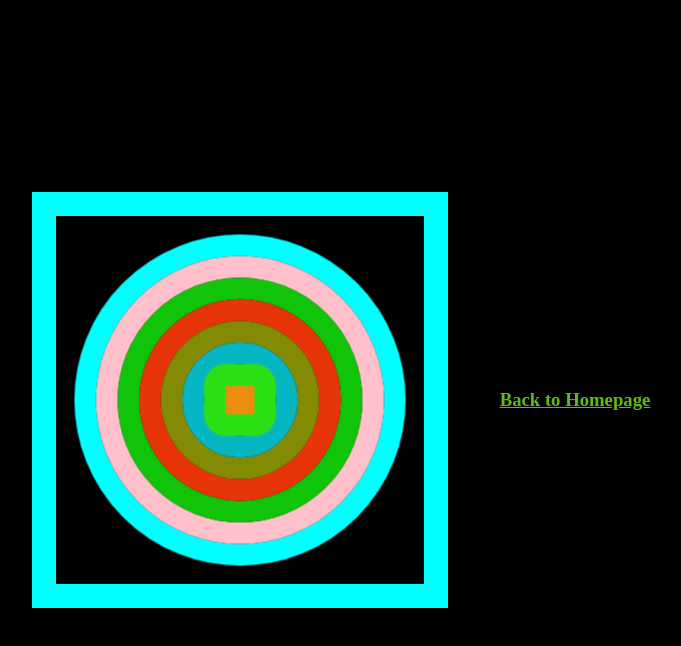
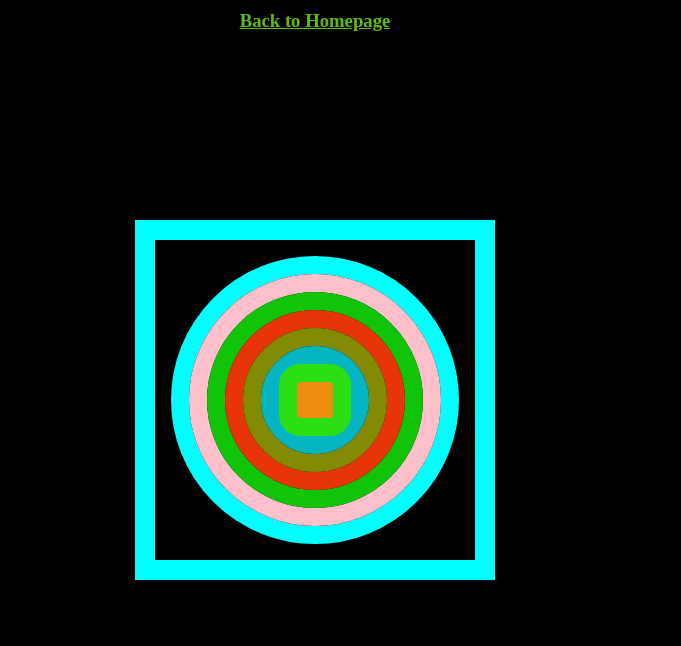
Before and after one commit to Damilp7/animate, a plain HTML site: page hypnosis.html in a window 1280 px wide. Shown: the whole page, without its empty margins (325-1006 px from the left). Drawn offline with Linux system fonts and the light colour scheme.

Commit message:
adjustments in size for hypnosis page

```diff
--- a/hypnosis.css
+++ b/hypnosis.css
@@ -14,46 +14,46 @@
 }
 
 .layer{
-  width: 460px;
-  height: 460px;
-  border: 30px solid rgb(8, 150, 51);
+  width: 400px;
+  height: 400px;
+  border: 25px solid rgb(8, 150, 51);
   animation: square 2.5s infinite alternate-reverse;
 }
 .layer1{
-  width: 400px;
-  height: 400px;
-  border: 30px solid red;
+  width: 350px;
+  height: 350px;
+  border: 25px solid red;
   border-radius: 50%;
   animation: hypnosis 2.5s infinite alternate-reverse;
 }
 .layer2{
-  width: 340px;
-  height: 340px;
-  border: 30px solid blue;
+  width: 300px;
+  height: 300px;
+  border: 25px solid blue;
   margin: 0 auto;
   border-radius: 50%;
   animation: hypnosis2 2s infinite alternate-reverse;
 }
 .layer3{
-  width: 280px;
-  height: 280px;
-  border: 30px solid purple;
+  width: 250px;
+  height: 250px;
+  border: 25px solid purple;
   margin: 0 auto;
   border-radius: 50%;
   animation: hypnosis3 2s infinite alternate-reverse;
 }
 .layer4{
-  width: 220px;
-  height: 220px;
-  border: 30px solid lime;
+  width: 200px;
+  height: 200px;
+  border: 25px solid lime;
   margin: 0 auto;
   border-radius: 50%;
   animation: hypnosis4 2s infinite alternate-reverse;
 }
 .layer5{
-  width: 160px;
-  height: 160px;
-  border: 30px solid fuchsia;
+  width: 150px;
+  height: 150px;
+  border: 25px solid fuchsia;
   margin: 0 auto;
   border-radius: 50%;
   animation: hypnosis5 2s infinite alternate-reverse;
@@ -61,22 +61,22 @@
 .layer6{
   width: 100px;
   height: 100px;
-  border: 30px solid goldenrod;
+  border: 25px solid goldenrod;
   margin: 0 auto;
   border-radius: 50%;
   animation: hypnosis6 2s infinite alternate-reverse;
 }
 .layer7{
-  width: 40px;
-  height: 40px;
-  border: 30px solid aqua;
+  width: 50px;
+  height: 50px;
+  border: 25px solid aqua;
   margin: 0 auto;
   border-radius: 30%;
   background-color: antiquewhite;
   animation: hypnosis7 2s infinite alternate-reverse;
 }
 
-@keyframes square{
+ @keyframes square{
   0%{
     border-color: rgb(103, 114, 3);
     transform: scale(0.8);
@@ -251,3 +251,8 @@ a{
 a:hover{
   color: rgb(182, 7, 182);
 }
+
+.anchor{
+  position: absolute;
+  top: 10px;
+}
--- a/hypnosis.html
+++ b/hypnosis.html
@@ -23,7 +23,8 @@
       </div>
     </div>
   </div>
-  <h3><a href="index.html">Back to Homepage</a></h3>
+  <div class="anchor"><h3><a href="index.html">Back to Homepage</a></h3></div>
+
   </div>
 
 </body>
```
